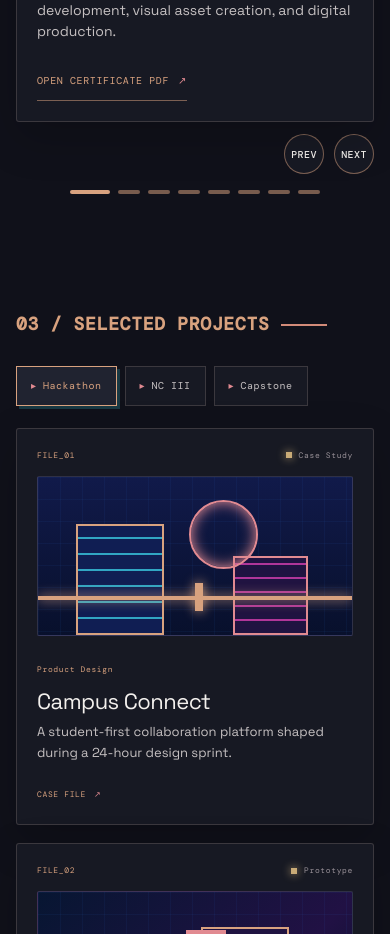
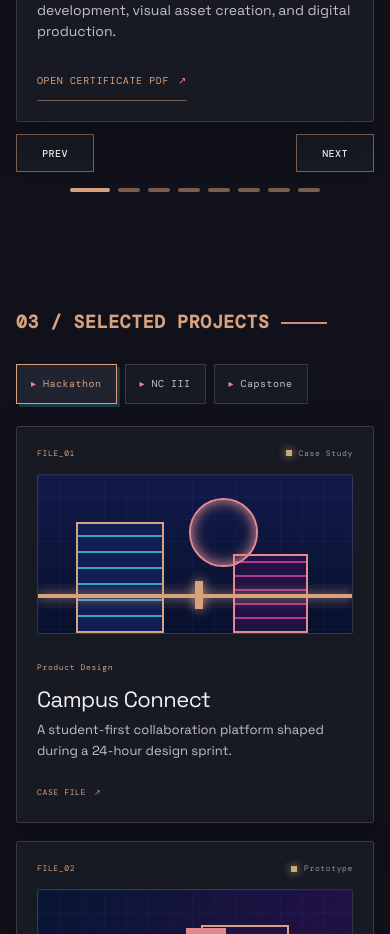
Before and after one commit to johnmichael223344-rgb/portfolio-site, a Preact app: page / in a window 390 px wide. Shown: the part 2060-2994 px from the top of the page. Built offline with nearby package versions, Linux system fonts and the light colour scheme.

Commit message:
Place rectangular PREV and NEXT controls below carousel

```diff
--- a/src/index.css
+++ b/src/index.css
@@ -821,3 +821,33 @@ footer { border-top: 1px solid var(--border); padding-block: 24px 34px; }
 
 .certificate-control-label { display: inline; }
 .certificate-control-arrow { display: none; }
+
+
+/* Place labeled carousel controls in a rectangular row beneath the card. */
+.certificate-carousel-controls {
+  position: static;
+  width: min(100%, 760px);
+  justify-content: space-between;
+  gap: 12px;
+  margin: 14px auto 0;
+  transform: none;
+  pointer-events: auto;
+}
+.certificate-carousel-controls button {
+  width: auto;
+  min-width: 88px;
+  height: 40px;
+  border-radius: 0;
+  padding: 0 14px;
+}
+@media (max-width: 620px) {
+  .certificate-carousel-controls {
+    width: 100%;
+    justify-content: space-between;
+    margin-top: 12px;
+  }
+  .certificate-carousel-controls button {
+    min-width: 78px;
+    height: 38px;
+  }
+}
```
